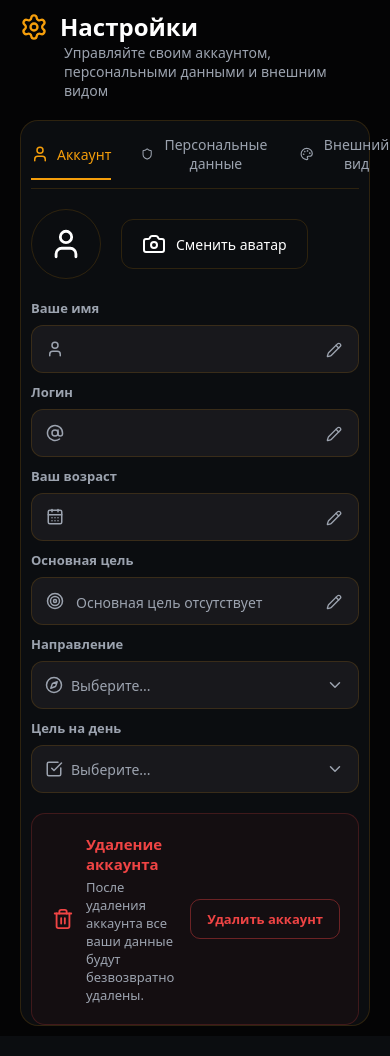
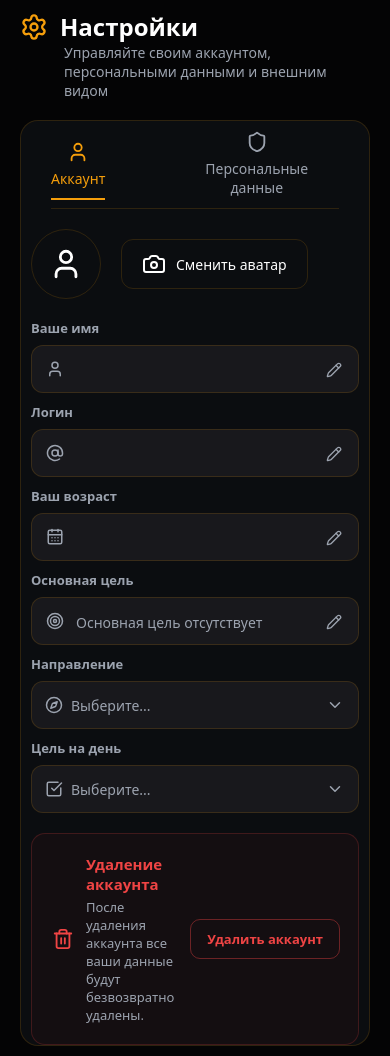
Before and after one commit to skandersim/task-flow, a Flask app: page /settings in a window 390 px wide. Shown: the part 72-1128 px from the top of the page. Before the commit the page ends 1098 px from the top, so only its background shows below. Run offline with Flask 3, Linux system fonts and the light colour scheme; the visitor is signed in with stand-in values (Sample User, id 1); data that the repository does not hold is empty; some libraries are stand-ins or nearby versions.

Commit message:
Изменение навигации

```diff
--- a/static/settings.css
+++ b/static/settings.css
@@ -6,6 +6,7 @@
     box-sizing: border-box;
 }
 
+.tab-short { display: none; }
 .header-top {
     display: flex;
     align-items: center;
@@ -1016,7 +1017,7 @@
     .settings-header h1 {font-size: 24px;}
     .settings-header p {font-size: 14px; margin-top: 0;}
     .settings-header svg {width: 28px; height: 28px;}
-    .settings-nav {gap: 30px; margin: 0 10px;}
+    .settings-nav {display: grid; grid-template-columns: 1fr 1fr 1fr;}
     .settings-body {margin-top: 20px;}
     .tab-btn {font-size: 14px;}
     .settings-content {height: 100%;}
@@ -1033,4 +1034,9 @@
     .appearance-grid {margin: 0; gap: 0;}
     .appearance-column {gap: 0;}
     .theme-cards-wrapper, .color-picker-row, .lang-cards-wrapper {margin: 10px;}
+    .tab-full { display: none; }
+    .tab-short { display: block; }
+    .settings-tab, .tab-btn {display: flex !important; flex-direction: column !important; align-items: center !important; justify-content: center !important; width: 100% !important; padding: 10px 0 !important; gap: 6px;}
+    .settings-tab svg, .tab-btn svg {width: 22px !important; height: 22px !important;}
+    .settings-tab span, .tab-btn span {font-size: 13px; text-align: center;}
 }
```
